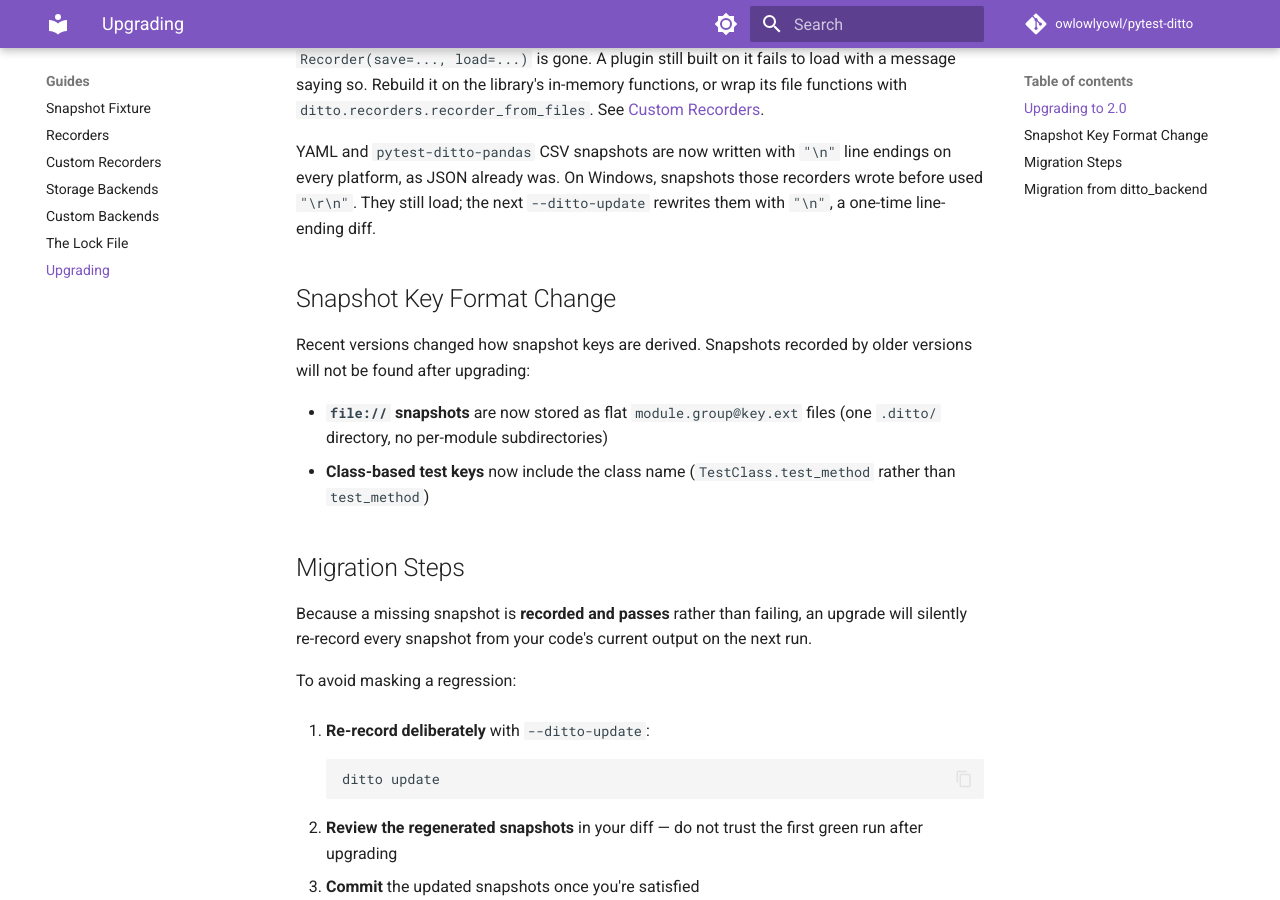
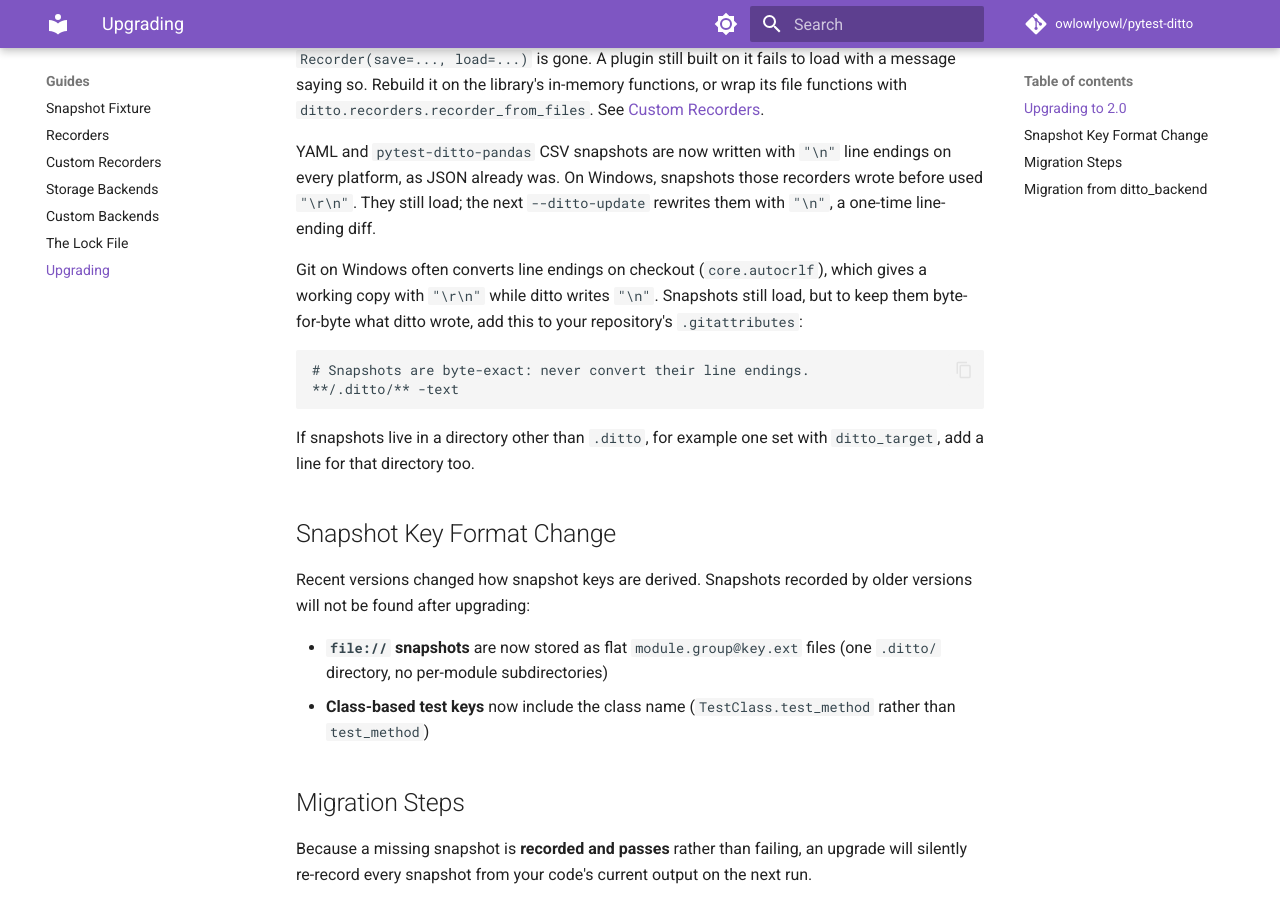
Before and after one commit to owlowlyowl/pytest-ditto, an MkDocs documentation site: the page built from docs/src/guides/upgrading.md, in a window 1280 px wide and 900 px high, scrolled down 1389 px. Built offline with MkDocs 1.6.1 and Material for MkDocs 9.7.7, drawn with Linux system fonts in a browser that asks for light colours; comment, search, counter and statistics services are not loaded.

Commit message:
Keep snapshot files byte-exact on Windows checkouts
Git on Windows runners (core.autocrlf=true) checked out committed text
snapshots with "\r\n", so re-writing them, which produces "\n", no longer
reproduced their bytes. Mark everything under .ditto/ as -text so git
never converts their line endings. Snapshots in git are already stored
with "\n", so nothing needs renormalising.

The upgrade guide recommends the same attribute to users.

````diff
--- a/docs/src/guides/upgrading.md
+++ b/docs/src/guides/upgrading.md
@@ -65,6 +65,19 @@
 recorders wrote before used `"\r\n"`. They still load; the next
 `--ditto-update` rewrites them with `"\n"`, a one-time line-ending diff.
 
+Git on Windows often converts line endings on checkout (`core.autocrlf`), which
+gives a working copy with `"\r\n"` while ditto writes `"\n"`. Snapshots still
+load, but to keep them byte-for-byte what ditto wrote, add this to your
+repository's `.gitattributes`:
+
+```gitattributes
+# Snapshots are byte-exact: never convert their line endings.
+**/.ditto/** -text
+```
+
+If snapshots live in a directory other than `.ditto`, for example one set with
+`ditto_target`, add a line for that directory too.
+
 ## Snapshot Key Format Change
 
 Recent versions changed how snapshot keys are derived. Snapshots recorded by
````
Also changed, not shown: 1 other file.
